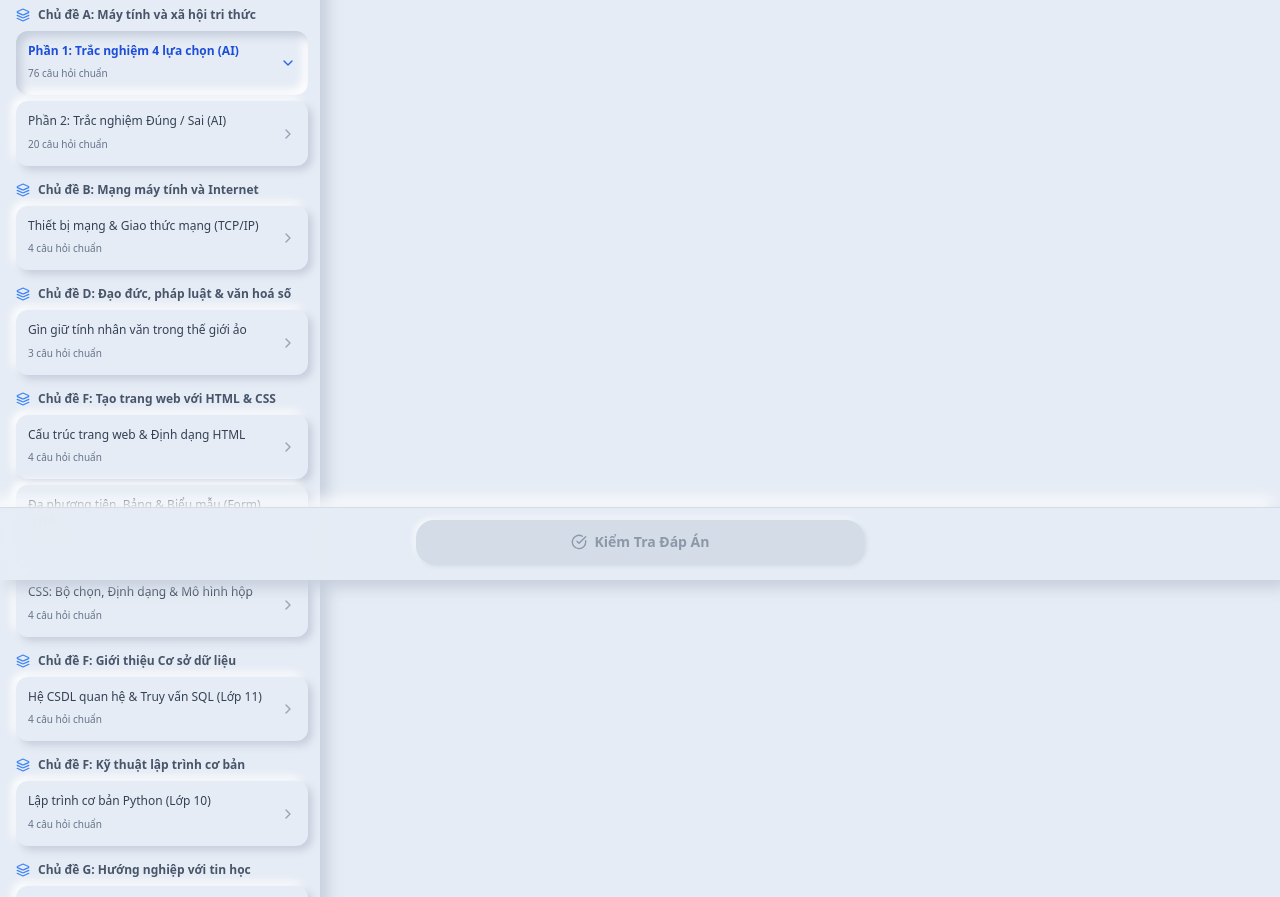
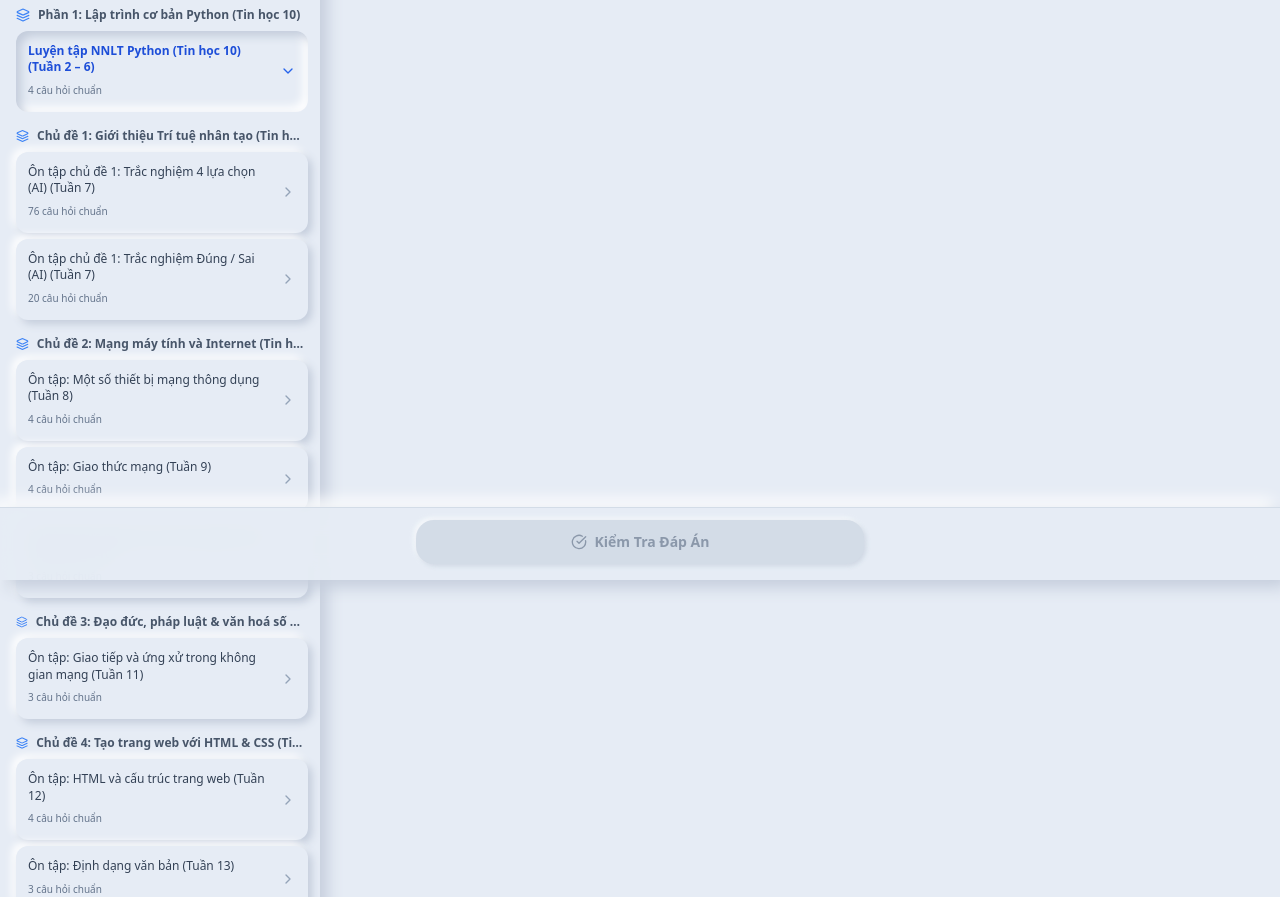
Before and after one commit to lythanhluan2021-del/OnTNTHPT, a Next.js app: page / in a window 1280 px wide. Shown: the part 220-1117 px from the top of the page. Built offline with nearby package versions, Linux system fonts and the light colour scheme.

Commit message:
feat: Cau truc lai danh muc bai hoc mon Tin hoc 12 theo cot Noi dung trong KH ON TAP GD1_MOI.docx

```diff
--- a/src/app/page.tsx
+++ b/src/app/page.tsx
@@ -77,17 +77,22 @@ export default function AppHome() {
           parsedS.length > 0 &&
           parsedS.some((s: any) => s.topics && s.topics.length > 0)
         ) {
-          // Gộp với INITIAL_SUBJECTS để luôn cập nhật đủ 76 câu hỏi cho Chủ đề A
+          // Gộp với INITIAL_SUBJECTS để luôn cập nhật đầy đủ các chủ đề theo kế hoạch ôn tập mới
           const merged = INITIAL_SUBJECTS.map((initSubj) => {
             const found = parsedS.find((s: any) => s.id === initSubj.id);
             if (found && found.topics && found.topics.length > 0) {
-              const updatedTopics = found.topics.map((top: any) => {
-                const initTop = initSubj.topics.find((t) => t.id === top.id);
-                if (initTop && initTop.totalQuestions > (top.totalQuestions || 0)) {
-                  return { ...top, totalQuestions: initTop.totalQuestions };
-                }
-                return top;
-              });
+              const updatedTopics = [
+                ...initSubj.topics.map((initTop) => {
+                  const foundTop = found.topics.find((t: any) => t.id === initTop.id);
+                  if (foundTop && (foundTop.totalQuestions || 0) > initTop.totalQuestions) {
+                    return foundTop;
+                  }
+                  return initTop;
+                }),
+                ...found.topics.filter(
+                  (t: any) => !initSubj.topics.some((it) => it.id === t.id)
+                ),
+              ];
               return { ...found, topics: updatedTopics };
             }
             return initSubj;
--- a/src/data/sampleBank.ts
+++ b/src/data/sampleBank.ts
@@ -6,75 +6,160 @@ export const INITIAL_SUBJECTS: Subject[] = [
     name: "Tin học 12",
     icon: "Laptop",
     topics: [
+      // Tuần 2 - 6: Luyện tập NNLT Python (Tin học 10)
+      {
+        id: "tin-lap-trinh-python",
+        name: "Luyện tập NNLT Python (Tin học 10) (Tuần 2 – 6)",
+        subjectId: "tin-hoc-12",
+        chapter: "Phần 1: Lập trình cơ bản Python (Tin học 10)",
+        totalQuestions: 4,
+      },
+
+      // Tuần 7: Ôn tập chủ đề 1 (Tin học 12) - Trí tuệ nhân tạo (AI)
       {
         id: "tin-ai-tri-tue-nhan-tao",
-        name: "Phần 1: Trắc nghiệm 4 lựa chọn (AI)",
+        name: "Ôn tập chủ đề 1: Trắc nghiệm 4 lựa chọn (AI) (Tuần 7)",
         subjectId: "tin-hoc-12",
-        chapter: "Chủ đề A: Máy tính và xã hội tri thức",
+        chapter: "Chủ đề 1: Giới thiệu Trí tuệ nhân tạo (Tin học 12)",
         totalQuestions: 76,
       },
       {
         id: "tin-ai-dung-sai",
-        name: "Phần 2: Trắc nghiệm Đúng / Sai (AI)",
+        name: "Ôn tập chủ đề 1: Trắc nghiệm Đúng / Sai (AI) (Tuần 7)",
         subjectId: "tin-hoc-12",
-        chapter: "Chủ đề A: Máy tính và xã hội tri thức",
+        chapter: "Chủ đề 1: Giới thiệu Trí tuệ nhân tạo (Tin học 12)",
         totalQuestions: 20,
       },
+
+      // Tuần 8 - 10: Mạng máy tính & Internet
       {
         id: "tin-thiet-bi-giao-thuc-mang",
-        name: "Thiết bị mạng & Giao thức mạng (TCP/IP)",
+        name: "Ôn tập: Một số thiết bị mạng thông dụng (Tuần 8)",
         subjectId: "tin-hoc-12",
-        chapter: "Chủ đề B: Mạng máy tính và Internet",
+        chapter: "Chủ đề 2: Mạng máy tính và Internet (Tin học 12)",
         totalQuestions: 4,
       },
       {
+        id: "tin-giao-thuc-mang",
+        name: "Ôn tập: Giao thức mạng (Tuần 9)",
+        subjectId: "tin-hoc-12",
+        chapter: "Chủ đề 2: Mạng máy tính và Internet (Tin học 12)",
+        totalQuestions: 4,
+      },
+      {
+        id: "tin-chia-se-tai-nguyen-mang",
+        name: "Ôn tập: Thực hành chia sẻ tài nguyên trên mạng (Tuần 10)",
+        subjectId: "tin-hoc-12",
+        chapter: "Chủ đề 2: Mạng máy tính và Internet (Tin học 12)",
+        totalQuestions: 3,
+      },
+
+      // Tuần 11: Đạo đức, pháp luật & văn hoá số
+      {
         id: "tin-dao-duc-phap-luat-so",
-        name: "Gìn giữ tính nhân văn trong thế giới ảo",
+        name: "Ôn tập: Giao tiếp và ứng xử trong không gian mạng (Tuần 11)",
         subjectId: "tin-hoc-12",
-        chapter: "Chủ đề D: Đạo đức, pháp luật & văn hoá số",
+        chapter: "Chủ đề 3: Đạo đức, pháp luật & văn hoá số (Tin học 12)",
         totalQuestions: 3,
       },
+
+      // Tuần 12 - 20: Tạo trang web với HTML & CSS
       {
         id: "tin-html-cau-truc-dinh-dang",
-        name: "Cấu trúc trang web & Định dạng HTML",
+        name: "Ôn tập: HTML và cấu trúc trang web (Tuần 12)",
         subjectId: "tin-hoc-12",
-        chapter: "Chủ đề F: Tạo trang web với HTML & CSS",
+        chapter: "Chủ đề 4: Tạo trang web với HTML & CSS (Tin học 12)",
         totalQuestions: 4,
       },
       {
+        id: "tin-html-dinh-dang-van-ban",
+        name: "Ôn tập: Định dạng văn bản (Tuần 13)",
+        subjectId: "tin-hoc-12",
+        chapter: "Chủ đề 4: Tạo trang web với HTML & CSS (Tin học 12)",
+        totalQuestions: 3,
+      },
+      {
+        id: "tin-html-danh-sach-bang",
+        name: "Ôn tập: Tạo danh sách, bảng (Tuần 14)",
+        subjectId: "tin-hoc-12",
+        chapter: "Chủ đề 4: Tạo trang web với HTML & CSS (Tin học 12)",
+        totalQuestions: 3,
+      },
+      {
+        id: "tin-html-tao-lien-ket",
+        name: "Ôn tập: Tạo liên kết (Tuần 15)",
+        subjectId: "tin-hoc-12",
+        chapter: "Chủ đề 4: Tạo trang web với HTML & CSS (Tin học 12)",
+        totalQuestions: 3,
+      },
+      {
         id: "tin-html-da-phuong-tien-form",
-        name: "Đa phương tiện, Bảng & Biểu mẫu (Form) HTML",
+        name: "Ôn tập: Chèn tệp tin đa phương tiện và khung nội tuyến (Tuần 16)",
         subjectId: "tin-hoc-12",
-        chapter: "Chủ đề F: Tạo trang web với HTML & CSS",
+        chapter: "Chủ đề 4: Tạo trang web với HTML & CSS (Tin học 12)",
         totalQuestions: 4,
       },
       {
+        id: "tin-html-bieu-mau-form",
+        name: "Ôn tập: Tạo biểu mẫu (Tuần 18)",
+        subjectId: "tin-hoc-12",
+        chapter: "Chủ đề 4: Tạo trang web với HTML & CSS (Tin học 12)",
+        totalQuestions: 3,
+      },
+      {
+        id: "tin-css-khai-niem-vai-tro",
+        name: "Ôn tập: Khái niệm, vai trò của CSS; Định dạng văn bản & Màu sắc (Tuần 19)",
+        subjectId: "tin-hoc-12",
+        chapter: "Chủ đề 4: Tạo trang web với HTML & CSS (Tin học 12)",
+        totalQuestions: 3,
+      },
+      {
         id: "tin-css-bo-chon-dinh-dang",
-        name: "CSS: Bộ chọn, Định dạng & Mô hình hộp",
+        name: "Ôn tập: Định dạng khung, các mức ưu tiên của bộ chọn (Tuần 20)",
         subjectId: "tin-hoc-12",
-        chapter: "Chủ đề F: Tạo trang web với HTML & CSS",
+        chapter: "Chủ đề 4: Tạo trang web với HTML & CSS (Tin học 12)",
         totalQuestions: 4,
       },
+
+      // Tuần 21 - 23: Hướng nghiệp với tin học
+      {
+        id: "tin-huong-nghiep-dich-vu",
+        name: "Ôn tập chủ đề: Hướng nghiệp với tin học (Tin học 10, 11, 12) (Tuần 21)",
+        subjectId: "tin-hoc-12",
+        chapter: "Chủ đề 5: Hướng nghiệp với tin học (Tin học 10, 11, 12)",
+        totalQuestions: 3,
+      },
+      {
+        id: "tin-huong-nghiep-ict",
+        name: "Ôn tập chủ đề 6,7 _ICT (Tin học 12) (Tuần 22 – 23)",
+        subjectId: "tin-hoc-12",
+        chapter: "Chủ đề 5: Hướng nghiệp với tin học (Tin học 10, 11, 12)",
+        totalQuestions: 4,
+      },
+
+      // Tuần 26 - 29: Cơ sở dữ liệu lớp 11
       {
         id: "tin-co-so-du-lieu-sql",
-        name: "Hệ CSDL quan hệ & Truy vấn SQL (Lớp 11)",
+        name: "Ôn thi TN.THPT: Chủ đề CSDL lớp 11 (Tuần 26 – 29)",
         subjectId: "tin-hoc-12",
-        chapter: "Chủ đề F: Giới thiệu Cơ sở dữ liệu",
+        chapter: "Chủ đề 6: Cơ sở dữ liệu quan hệ (Tin học 11)",
         totalQuestions: 4,
       },
-      {
-        id: "tin-lap-trinh-python",
-        name: "Lập trình cơ bản Python (Lớp 10)",
+
+      // Tuần 24 - 25 & 30 - 35: Luyện giải đề tổng hợp & Đề mẫu
+      {
+        id: "tin-giai-de-tong-hop",
+        name: "Ôn tập: Giải đề tổng hợp (Tuần 24 – 25)",
         subjectId: "tin-hoc-12",
-        chapter: "Chủ đề F: Kỹ thuật lập trình cơ bản",
+        chapter: "Luyện giải đề thi tốt nghiệp THPT",
         totalQuestions: 4,
       },
       {
-        id: "tin-huong-nghiep-dich-vu",
-        name: "Hướng nghiệp: Nhóm nghề dịch vụ & quản trị",
+        id: "tin-giai-de-mau",
+        name: "Giải đề mẫu chuẩn tốt nghiệp THPT (Tuần 30 – 35)",
         subjectId: "tin-hoc-12",
-        chapter: "Chủ đề G: Hướng nghiệp với tin học",
-        totalQuestions: 3,
+        chapter: "Luyện giải đề thi tốt nghiệp THPT",
+        totalQuestions: 4,
       },
     ],
   },
```
Also changed, not shown: 1 other file (tests, documents, lock files or other folders).
